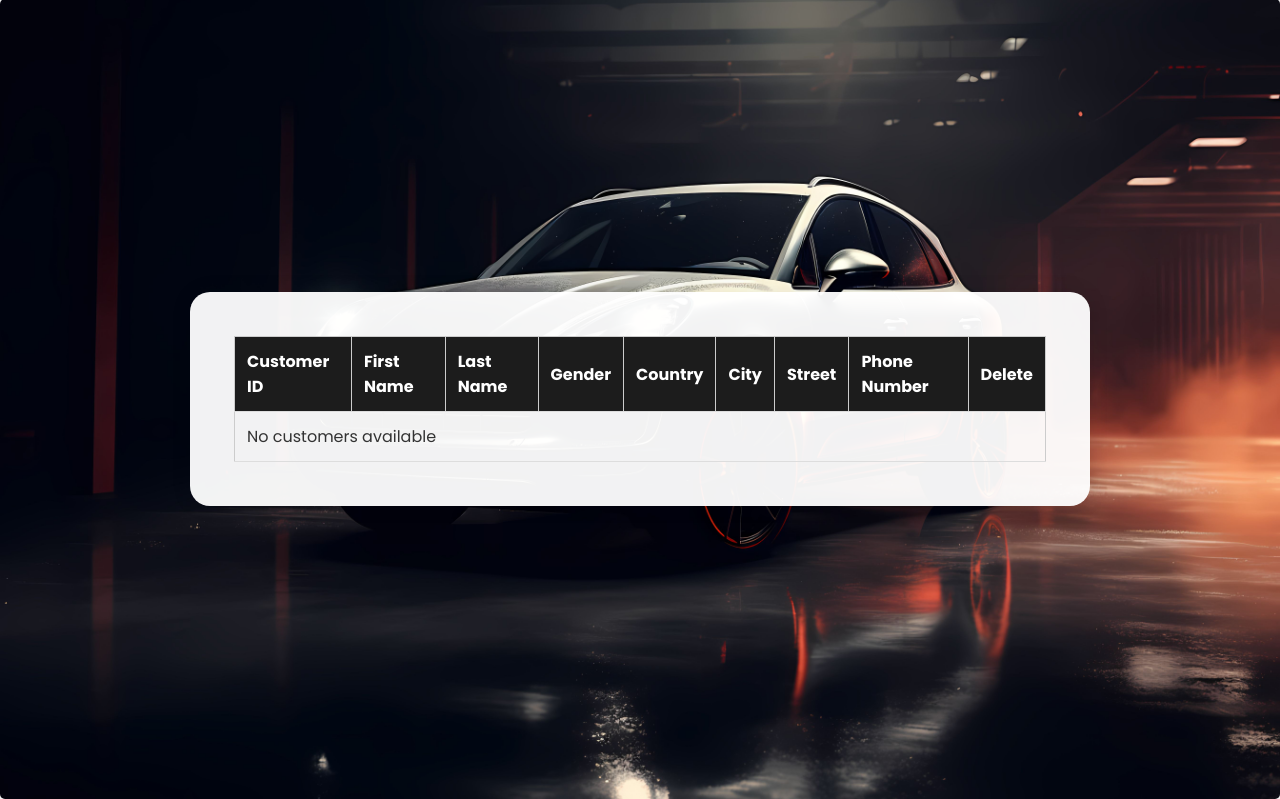
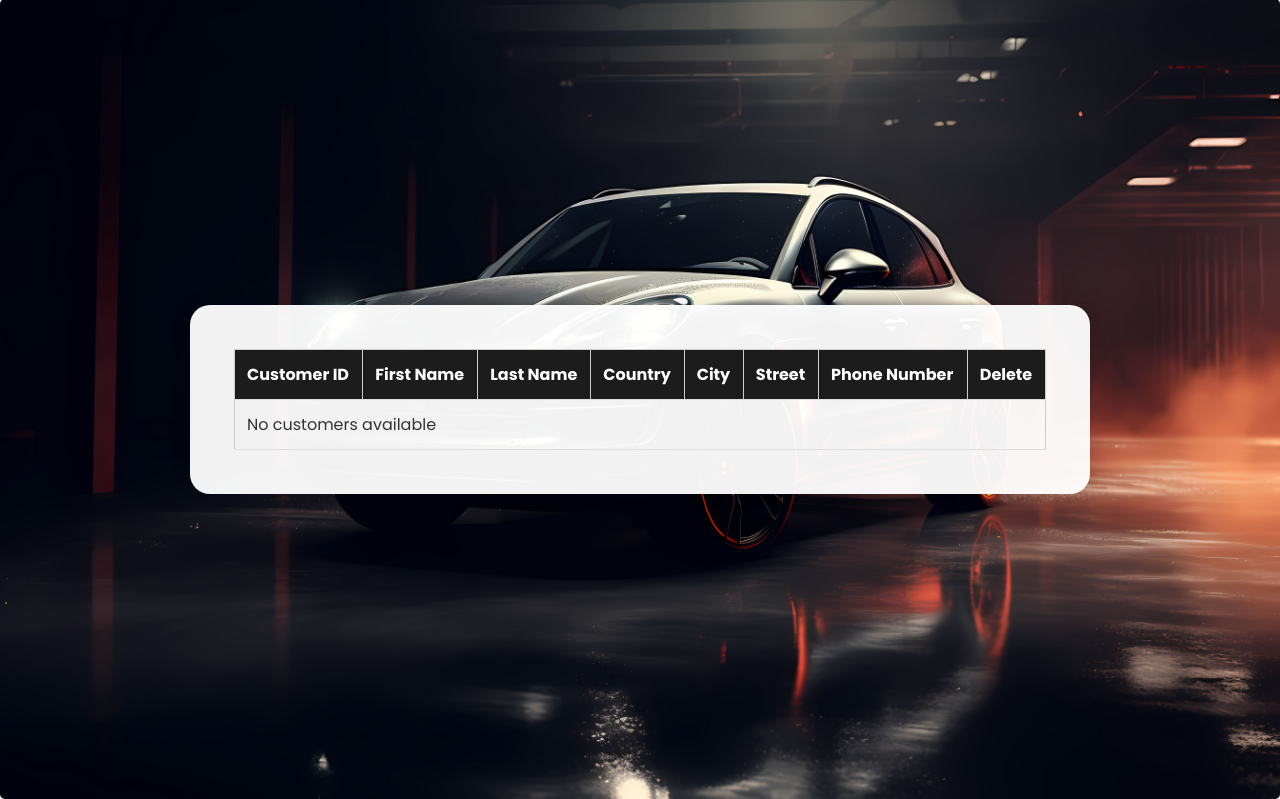
Before and after one commit to AbdelrahmanAyman0011/Car-Rental-System, a PHP site: page /ControlCustomers.php in a window 1280 px wide. Shown: the part 74-873 px from the top of the page. Run offline with PHP 8.4, Linux system fonts and the light colour scheme; data that the repository does not hold is empty.

Commit message:
final project with fix all errors

```diff
--- a/ControlCustomers.php
+++ b/ControlCustomers.php
@@ -26,7 +26,6 @@
               <th>Customer ID</th>
               <th>First Name</th>
               <th>Last Name</th>
-              <th>Gender</th>
               <th>Country</th>
               <th>City</th>
               <th>Street</th>
@@ -69,7 +68,6 @@
                   <td><?php echo $row['Customer_ID']; ?></td>
                   <td><?php echo $row['Fname']; ?></td>
                   <td><?php echo $row['Lname']; ?></td>
-                  <td><?php echo $row['Gender']; ?></td>
                   <td><?php echo $row['Country']; ?></td>
                   <td><?php echo $row['City']; ?></td>
                   <td><?php echo $row['Street']; ?></td>
```
Also changed, not shown: 1 other file.
